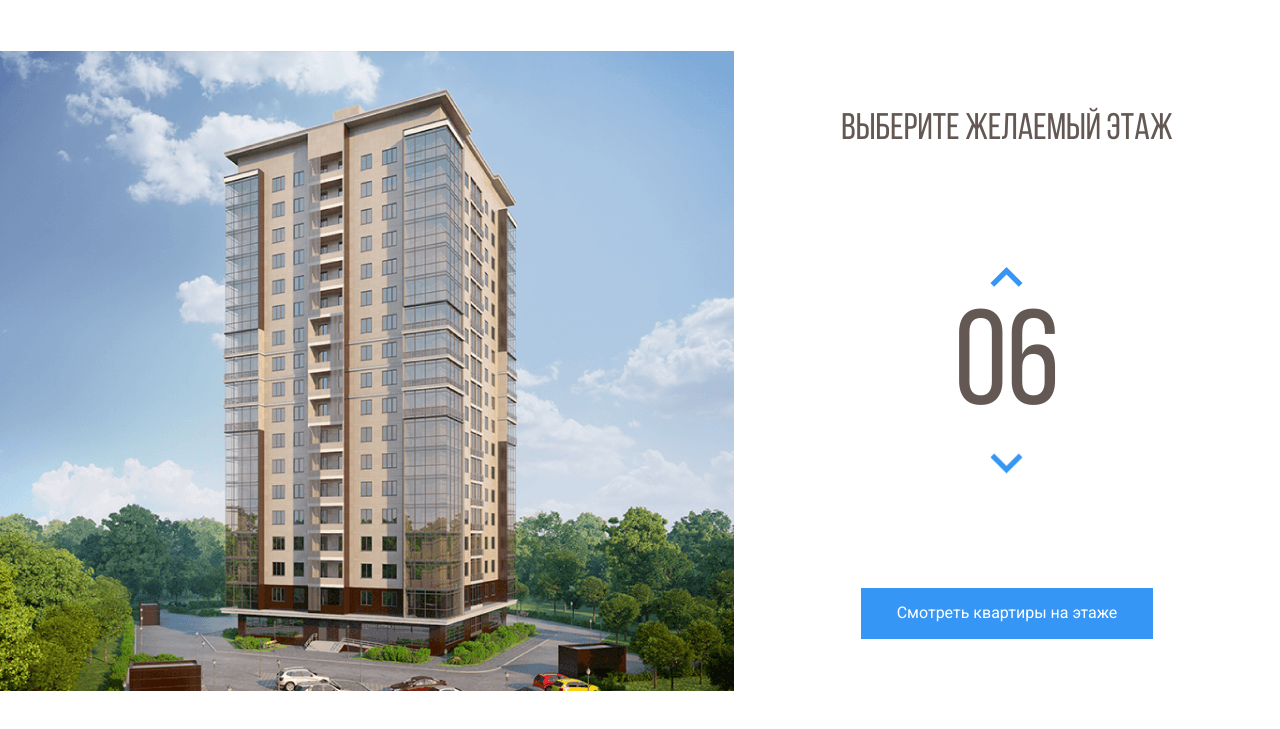
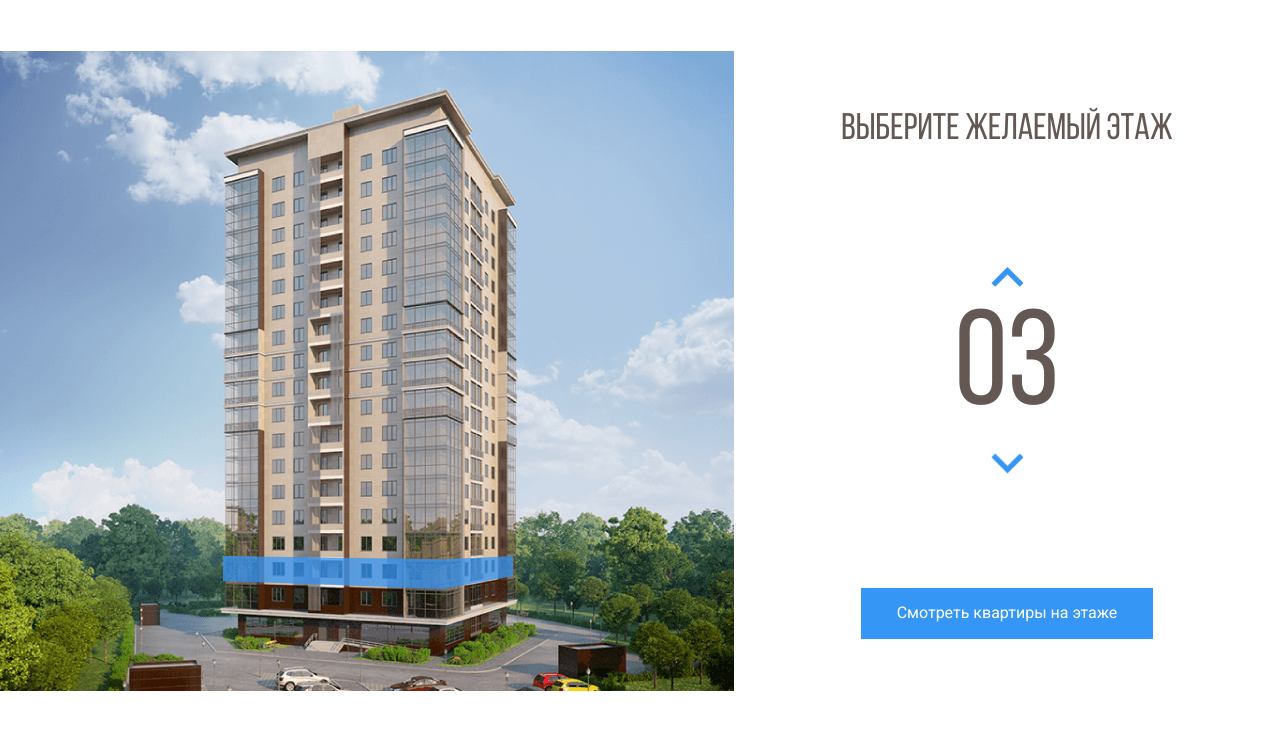
Before and after one commit to Q-DenisKononov-Q/Melody, a plain HTML site: page index.html in a window 1280 px wide. Both pictures are taken after a click on the button 1006 px from the left and 350 px from the top of the page. Shown: the part 71-800 px from the top of the page. Drawn offline with nearby package versions, Linux system fonts and the light colour scheme; files whose address does not match are found by name.

Commit message:
Поэтажная подсветка и счетчик.
Сделал поэтажную подсветку с счетчиком этажей здания.

```diff
--- a/css/style.css
+++ b/css/style.css
@@ -72,6 +72,9 @@ body {
 .home-image path:hover {
   opacity: 1;
 }
+path.current-floor {
+  opacity: 1;
+}
 .main-button {
   background: #3596F5;
   color: #fff;
--- a/index.html
+++ b/index.html
@@ -45,30 +45,46 @@
             </pattern>
             <image id="image0" width="740" height="640" xlink:href="img/home.png" />
           </defs>
-          <path d="M222 531L442.8 539L512 525.3V547L443.5 566.7L222 555.7V531Z" fill="#3595F6" fill-opacity="0.75" />
-          <path d="M223 530V505L443.3 508.3L513 505V525L443.7 538L223 530Z" fill="#3595F6" fill-opacity="0.75" />
-          <path d="M223 504V479H444H513V502L445 509L223 504Z" fill="#3595F6" fill-opacity="0.75" />
-          <path d="M223 480V455L444.3 451.3L512 458V480H444" fill="#3595F6" fill-opacity="0.75" />
-          <path d="M223 454V428L444.5 424.7L513 435.7V457L444 450.3L223 454Z" fill="#3595F6" fill-opacity="0.75" />
-          <path d="M222 427V403.3L443 391L514 414V435.3L443 423L222 427Z" fill="#3595F6" fill-opacity="0.75" />
-          <path d="M222 405V380L444.2 363.7L514 392.3V413L443.7 391.3L222 405Z" fill="#3595F6" fill-opacity="0.75" />
-          <path d="M222 380V355L444.5 334.7L514 371.3V392L442 363.3L222 380Z" fill="#3595F6" fill-opacity="0.75" />
-          <path d="M222 354V330L445 305.3L514 349.3V371L444.7 333L222 354Z" fill="#3595F6" fill-opacity="0.75" />
-          <path d="M222 329V305L444.5 276.3L514 327.3V348L443.7 305.7L222 329Z" fill="#3595F6" fill-opacity="0.75" />
-          <path d="M221 305V281L443.3 248L514 307.3V327L444 276.3L221 305Z" fill="#3595F6" fill-opacity="0.75" />
-          <path d="M222 280V256L443.2 221L513 285V306L444.3 247.7L222 280Z" fill="#3595F6" fill-opacity="0.75" />
-          <path d="M222 256V231L444.3 193L513 263.3V284L444 220L222 256Z" fill="#3595F6" fill-opacity="0.75" />
-          <path d="M222 230V205L442.8 161.3L513 240.3V263L444 189.7L222 230Z" fill="#3595F6" fill-opacity="0.75" />
-          <path d="M223 206V181L443 133L513 218V241L442.3 161.7L223 206Z" fill="#3595F6" fill-opacity="0.75" />
-          <path d="M222 181V156L441.8 104L513 196.3V219L443.3 132.7L222 181Z" fill="#3595F6" fill-opacity="0.75" />
-          <path d="M222 156V130L444 73.3L513 175V196L443.7 104.3L222 156Z" fill="#3595F6" fill-opacity="0.75" />
+          <path data-floor="02" d="M222 531L442.8 539L512 525.3V547L443.5 566.7L222 555.7V531Z" fill="#3595F6"
+            fill-opacity="0.75" />
+
+          <path data-floor="03" d="M223 530V505L443.3 508.3L513 505V525L443.7 538L223 530Z" fill="#3595F6"
+            fill-opacity="0.75" />
+          <path data-floor="04" d="M223 504V479H444H513V502L445 509L223 504Z" fill="#3595F6" fill-opacity="0.75" />
+          <path data-floor="05" d="M223 480V455L444.3 451.3L512 458V480H444" fill="#3595F6" fill-opacity="0.75" />
+          <path data-floor="06" d="M223 454V428L444.5 424.7L513 435.7V457L444 450.3L223 454Z" fill="#3595F6"
+            fill-opacity="0.75" />
+          <path data-floor="07" d="M222 427V403.3L443 391L514 414V435.3L443 423L222 427Z" fill="#3595F6"
+            fill-opacity="0.75" />
+          <path data-floor="08" d="M222 405V380L444.2 363.7L514 392.3V413L443.7 391.3L222 405Z" fill="#3595F6"
+            fill-opacity="0.75" />
+          <path data-floor="09" d="M222 380V355L444.5 334.7L514 371.3V392L442 363.3L222 380Z" fill="#3595F6"
+            fill-opacity="0.75" />
+          <path data-floor="10" d="M222 354V330L445 305.3L514 349.3V371L444.7 333L222 354Z" fill="#3595F6"
+            fill-opacity="0.75" />
+          <path data-floor="11" d="M222 329V305L444.5 276.3L514 327.3V348L443.7 305.7L222 329Z" fill="#3595F6"
+            fill-opacity="0.75" />
+          <path data-floor="12" d="M221 305V281L443.3 248L514 307.3V327L444 276.3L221 305Z" fill="#3595F6"
+            fill-opacity="0.75" />
+          <path data-floor="13" d="M222 280V256L443.2 221L513 285V306L444.3 247.7L222 280Z" fill="#3595F6"
+            fill-opacity="0.75" />
+          <path data-floor="14" d="M222 256V231L444.3 193L513 263.3V284L444 220L222 256Z" fill="#3595F6"
+            fill-opacity="0.75" />
+          <path data-floor="15" d="M222 230V205L442.8 161.3L513 240.3V263L444 189.7L222 230Z" fill="#3595F6"
+            fill-opacity="0.75" />
+          <path data-floor="16" d="M223 206V181L443 133L513 218V241L442.3 161.7L223 206Z" fill="#3595F6"
+            fill-opacity="0.75" />
+          <path data-floor="17" d="M222 181V156L441.8 104L513 196.3V219L443.3 132.7L222 181Z" fill="#3595F6"
+            fill-opacity="0.75" />
+          <path data-floor="18" d="M222 156V130L444 73.3L513 175V196L443.7 104.3L222 156Z" fill="#3595F6"
+            fill-opacity="0.75" />
         </svg>
       </div>
       <div class="main-info">
         <div class="main-title">Выберите желаемый этаж</div>
         <div class="counter">
           <button class="arrow-button button-up"><img src="img/arrow.png" alt=""></button>
-          <div class="main-counter">06</div>
+          <div class="main-counter">02</div>
           <button class="arrow-button button-down"><img src="img/arrow.png" alt=""></button>
         </div>
         <button class="main-button">Смотреть квартиры на этаже</button>
@@ -76,6 +92,9 @@
     </div>
 
   </main>
+  <script src="https://code.jquery.com/jquery-3.6.0.min.js"
+    integrity="sha256-/xUj+3OJU5yExlq6GSYGSHk7tPXikynS7ogEvDej/m4=" crossorigin="anonymous"></script>
+  <script src="js/main.js"></script>
 </body>
 
 </html>
--- /dev/null
+++ b/js/main.js
@@ -0,0 +1,36 @@
+$(document).ready(function () {
+  var currentFloor = 2; // переменная, нде хранится текущий этаж
+  var floorPath = $(".home-image path"); // каждый отдельный этаж в  SVG
+  var buttonUp = $(".button-up");  /* кнопка увеличения этажа  */
+  var buttonDowm = $(".button-down");  /* кнопка уменьшения этажа  */
+
+  // функция при наведении мышью на этаж
+  floorPath.on("mouseover", function () {
+    floorPath.removeClass("current-floor"); //удаляем активный класс у этажей
+    currentFloor = $(this).attr("data-floor"); // получаем значение текущего этажа
+    $(".main-counter").text(currentFloor); // записывакаем значение этажа в счетчик справа
+  });
+
+  // отслеживаем клик по кнопке вверх
+  buttonUp.on("click", function () {
+    // проверяем значение этажа, оно не должно быть больше 18
+    if (currentFloor < 18) {
+      currentFloor++; // прибаляем один этаж
+      usCurrentFloor = currentFloor.toLocaleString("en-US", { minimumIntegerDigits: 2, useGrouping: false }); // форматируем переменную с этажом, чтобы было 01 а не 1
+      $(".main-counter").text(usCurrentFloor); // записываем значение этажа в счетчик српава
+      floorPath.removeClass("current-floor"); // удаляем активный класс у этажей
+      $(`[data-floor=${usCurrentFloor}]`).toggleClass("current-floor"); // подсвечиваем текущий этаж
+    }
+  });
+
+
+  buttonDowm.on("click", function () {
+    if (currentFloor > 2) {
+      currentFloor--;
+      usCurrentFloor = currentFloor.toLocaleString("en-US", { minimumIntegerDigits: 2, useGrouping: false });
+      $(".main-counter").text(usCurrentFloor);
+      floorPath.removeClass("current-floor")
+      $(`[data-floor=${usCurrentFloor}]`).toggleClass("current-floor");
+    }
+  })
+});
```
